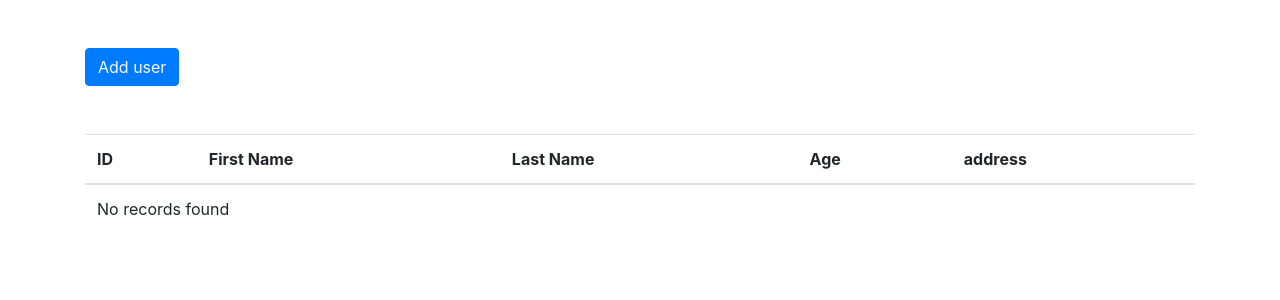
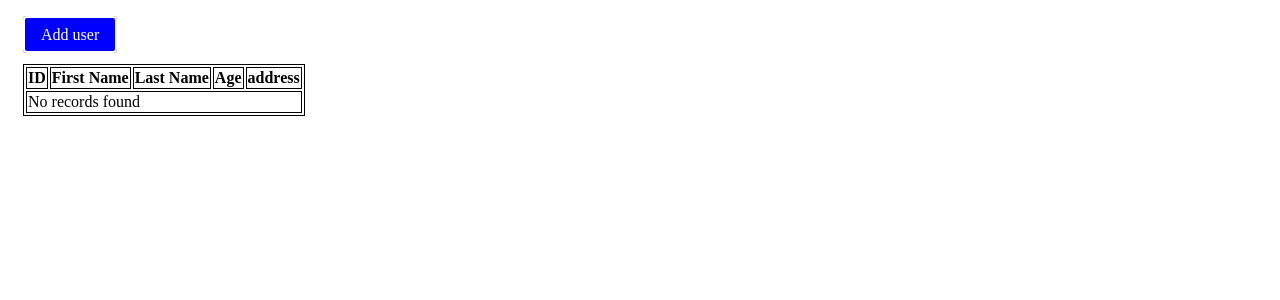
Before and after one commit to ranked78/phpCRUDmySQLi, a PHP site: page /display.php in a window 1280 px wide. Shown: the top 300 px of the page. Run offline with PHP 8.4, Linux system fonts and the light colour scheme; data that the repository does not hold is empty.

Commit message:
Hands On Exam Done

```diff
--- a/display.php
+++ b/display.php
@@ -19,18 +19,22 @@ $result = mysqli_query($con, $sql);
     <meta charset="utf-8">
     <meta name="viewport" content="width=device-width, initial-scale=1, shrink-to-fit=no">
 
-    <!-- Bootstrap CSS -->
-    <link rel="stylesheet" href="https://cdn.jsdelivr.net/npm/bootstrap@4.0.0/dist/css/bootstrap.min.css">
+
     <link rel="stylesheet" href="style-Arcamo.css">
     <title>CRUD OPERATION</title>
 </head>
 
 <body>
     <div class="container">
+        <br>
+        <a href="user.php" style="color: white;
+  text-decoration: none;
+  background-color: blue;
+  padding: 0.5em 1em;
+  margin-top: 1em;  border: 2px solid white;
+  border-radius: 4px; ">Add user</a>
 
-        <a href="user.php" class="text-light btn btn-primary my-5">Add user</a>
-
-        <table class="table">
+        <table>
             <thead>
                 <tr>
                     <th scope="col">ID</th>
@@ -68,19 +72,21 @@ $result = mysqli_query($con, $sql);
             </tbody>
         </table>
 
+        <br>
         <?php
         // Pagination links
         $total_records = mysqli_num_rows(mysqli_query($con, "SELECT * FROM `crud`"));
         $total_pages = ceil($total_records / $records_per_page);
 
-        echo '<ul class="pagination">';
+        echo '<div class="pagination">';
         for ($i = 1; $i <= $total_pages; $i++) {
-            echo '<li class="page-item' . ($current_page == $i ? ' active' : '') . '">
-            <a class="page-link" href="?page=' . $i . '">' . $i . '</a>
-            </li>';
+            echo '
+            <a class=" ' . ($current_page == $i ? ' active' : '') . '" href="?page=' . $i . '">' . $i . '</a>
+            ';
         }
-        echo '</ul>';
+        echo '</div>';
         ?>
+
     </div>
 </body>
 
--- a/style-Arcamo.css
+++ b/style-Arcamo.css
@@ -1,6 +1,41 @@
-.continer {
+a:hover {
+    background-color: darkblue;
+}
+
+table,
+th,
+td {
+    margin-top: 20px;
+    border: 1px solid black;
+}
+
+.container {
     margin-left: auto;
     margin-right: auto;
     padding-left: 15px;
     padding-right: 15px;
+    position: relative;
 }
+
+/* Pagination CSS */
+.pagination {
+    display: inline-block;
+}
+
+.pagination a {
+    color: black;
+    float: left;
+    padding: 8px 16px;
+    text-decoration: none;
+}
+
+.pagination a.active {
+    background-color: blue;
+    color: white;
+    border-radius: 5px;
+}
+
+.pagination a:hover:not(.active) {
+    background-color: #ddd;
+    border-radius: 5px;
+}
--- a/style-Arcamo.min.css
+++ b/style-Arcamo.min.css
@@ -1 +1 @@
-.continer{margin-left:auto;margin-right:auto;padding-left:15px;padding-right:15px}
+a:hover{background-color:#00008b}table,td,th{margin-top:20px;border:1px solid #000}.container{margin-left:auto;margin-right:auto;padding-left:15px;padding-right:15px;position:relative}.pagination{display:inline-block}.pagination a{color:#000;float:left;padding:8px 16px;text-decoration:none}.pagination a.active{background-color:#00f;color:#fff;border-radius:5px}.pagination a:hover:not(.active){background-color:#ddd;border-radius:5px}
```
Also changed, not shown: update.php (+6 -6 lines), user.php (+10 -10 lines).
